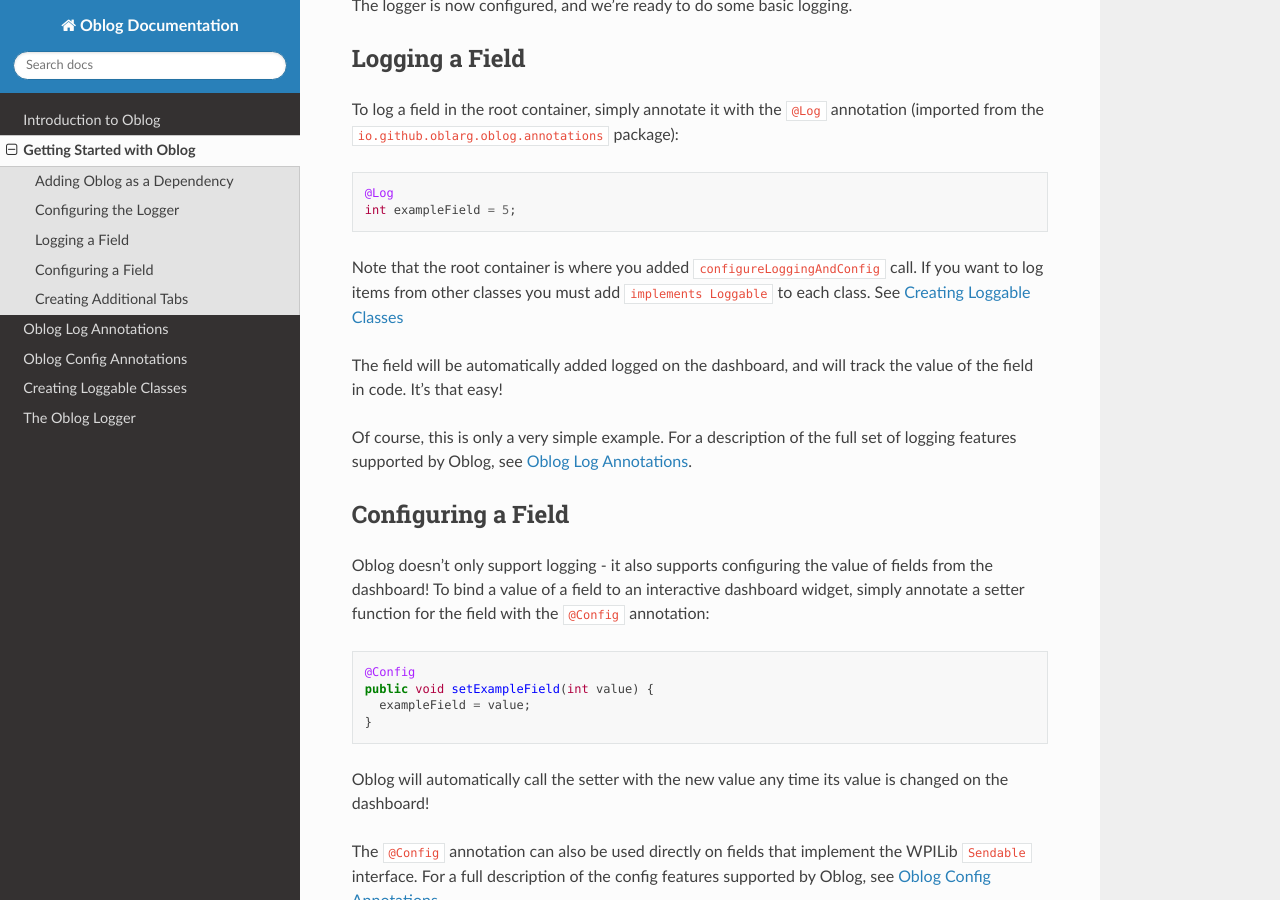
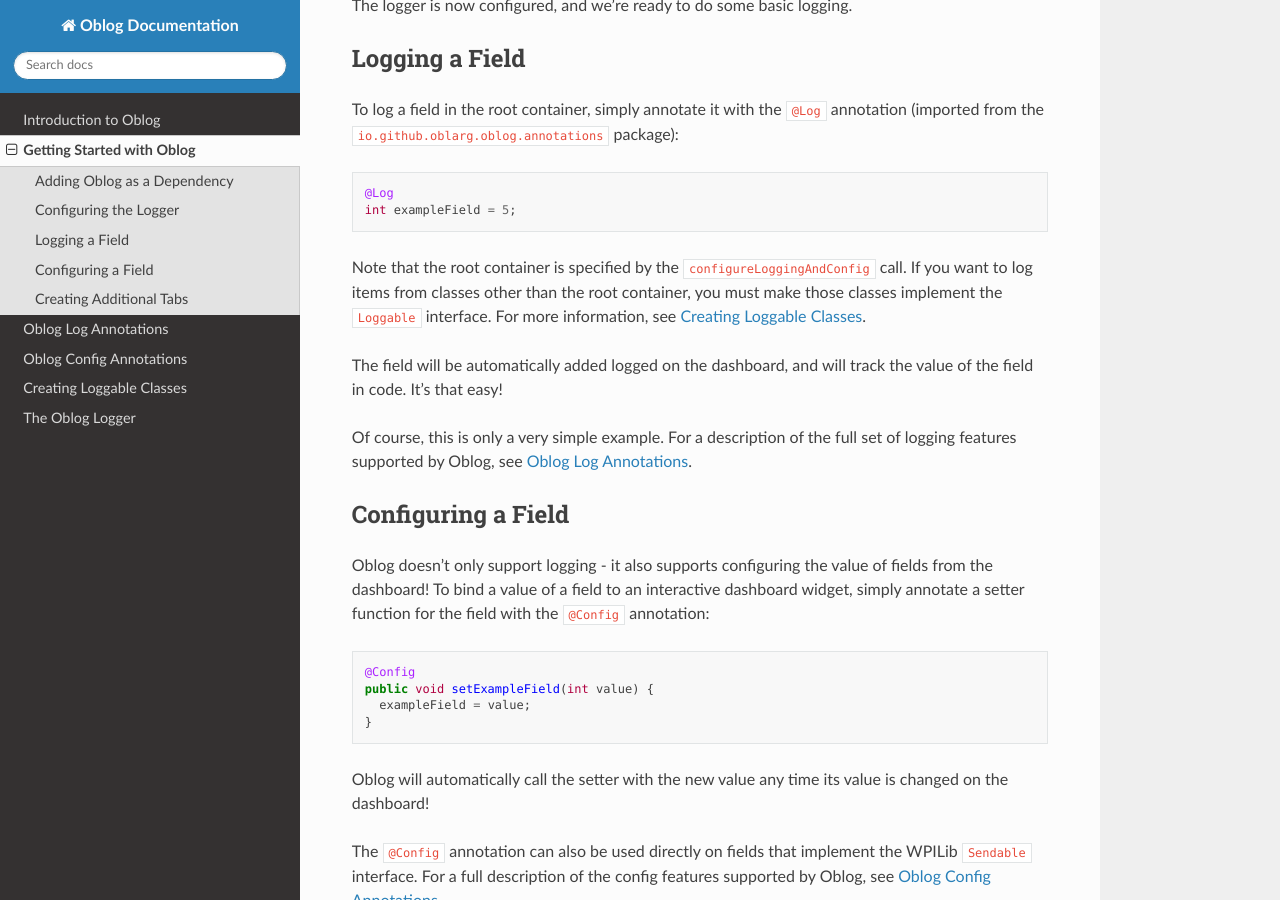
Before and after one commit to Oblarg/Oblog-docs, a Sphinx documentation site: the page built from source/getting-started.rst, in a window 1280 px wide and 900 px high, scrolled down 1441 px. Built offline with Sphinx 7.4.7 and the Read the Docs theme 2.0.0, drawn with Linux system fonts in a browser that asks for light colours; pages that are not in the unit, such as notebooks, are missing from menus.

Commit message:
Update getting-started.rst
slight wording change

```diff
--- a/source/getting-started.rst
+++ b/source/getting-started.rst
@@ -61,7 +61,7 @@
   @Log
   int exampleField = 5;
 
-Note that the root container is where you added ``configureLoggingAndConfig`` call.  If you want to log items from other classes you must add ``implements Loggable`` to each class. See :ref:`loggables:Creating Loggable Classes`
+Note that the root container is specified by the ``configureLoggingAndConfig`` call.  If you want to log items from classes other than the root container, you must make those classes implement the ``Loggable`` interface. For more information, see :ref:`loggables:Creating Loggable Classes`.
 
 The field will be automatically added logged on the dashboard, and will track the value of the field in code.  It's that easy!
 
```
